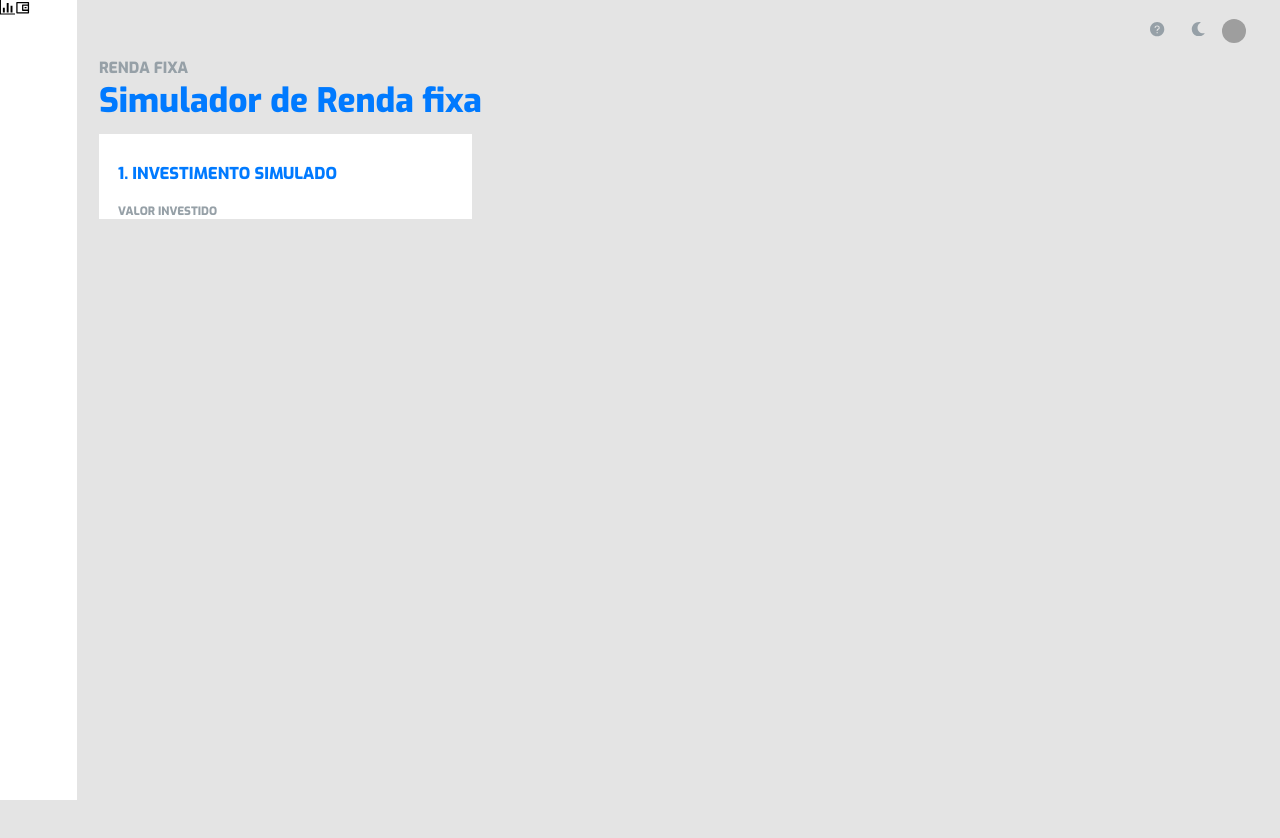
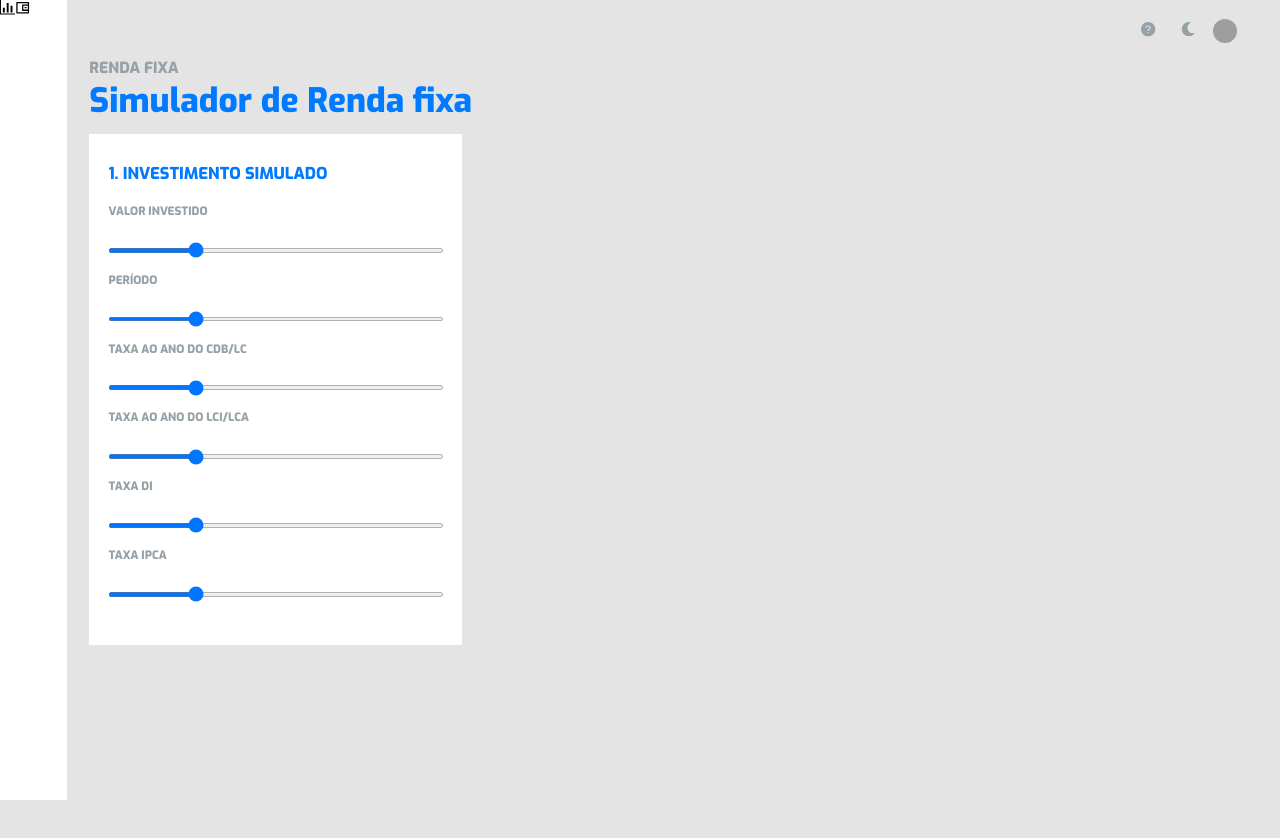
Before and after one commit to TalesFB/Simulador-CarteiraGlobal, a React (Create React App) app: page / in a window 1280 px wide. Shown: the top 838 px of the page. Before the commit the page ends 800 px from the top, so only its background shows below. Built offline with nearby package versions, Linux system fonts and the light colour scheme; grey boxes are pictures that could not be loaded.

Commit message:
moção dos stilos css para assets e inserção e componentização do ranges

```diff
--- a/src/assets/styles/global.css
+++ b/src/assets/styles/global.css
@@ -21,6 +21,7 @@ html,
 body,
 #root {
   height: 100vh;
+  margin-bottom: 5rem;
 }
 
 body {
--- /dev/null
+++ b/src/assets/styles/ranges.css
@@ -0,0 +1,26 @@
+.values form {
+  display: flex;
+  flex-direction: column;
+  margin-top: 1rem;
+}
+
+.values label {
+  margin: 1rem 1rem 0 2rem;
+  font: 800 1.2rem Exo;
+  color: var(--color-title-grey);
+}
+
+.values .ranges input[type="range"] {
+  /* -webkit-appearance: none; */
+  /* appearance: none; */
+
+  display: inline-block;
+  margin-top: 3rem;
+  width: 35rem;
+  height: 0.5rem;
+  position: relative;
+  left: 2rem;
+  border-radius: 10px;
+  background-color: var(--color-background);
+  outline: none;
+}
--- a/src/components/SideBar/styles.css
+++ b/src/assets/styles/sidebar.css
@@ -1,7 +1,7 @@
 #page-landing .sidebar {
   position: fixed;
   height: 100vh;
-  width: 8rem;
+  width: 7rem;
   display: block;
 
   background-color: var(--color-base);
--- a/src/components/Header/index.jsx
+++ b/src/components/Header/index.jsx
@@ -1,6 +1,6 @@
 import React from "react";
 
-import "./styles.css";
+import "../../assets/styles/header.css";
 
 function Header() {
   return (
--- /dev/null
+++ b/src/components/Ranges/index.jsx
@@ -0,0 +1,62 @@
+import React, { createRef, useState, useEffect } from "react";
+import "../../assets/styles/ranges.css";
+
+const Input = ({ props }) => {
+  return (
+    <form className="ranges">
+      <label>{props.label}</label>
+      <input
+        type="range"
+        min={0}
+        max={200.0}
+        step={1}
+        defaultValue={props.defaultValue}
+      />
+    </form>
+  );
+};
+
+function Ranges() {
+  const inputs = [
+    {
+      label: "VALOR INVESTIDO",
+      defaultValue: 50,
+      ref: createRef(),
+    },
+    {
+      label: "PERÍODO",
+      defaultValue: 50,
+      ref: createRef(),
+    },
+    {
+      label: "TAXA AO ANO DO CDB/LC",
+      defaultValue: 50,
+      ref: createRef(),
+    },
+    {
+      label: "TAXA AO ANO DO LCI/LCA",
+      defaultValue: 50,
+      ref: createRef(),
+    },
+    {
+      label: "TAXA DI",
+      defaultValue: 50,
+      ref: createRef(),
+    },
+    {
+      label: "TAXA IPCA",
+      defaultValue: 50,
+      ref: createRef(),
+    },
+  ];
+
+  return (
+    <>
+      {inputs.map((input) => (
+        <Input props={input} />
+      ))}
+    </>
+  );
+}
+
+export default Ranges;
--- a/src/components/SideBar/index.jsx
+++ b/src/components/SideBar/index.jsx
@@ -3,7 +3,7 @@ import React from "react";
 import { GoGraph } from "react-icons/go";
 import { RiWallet2Line } from "react-icons/ri";
 
-import "./styles.css";
+import "../../assets/styles/sidebar.css";
 
 function Sidebar() {
   return (
--- a/src/components/TopBar/index.jsx
+++ b/src/components/TopBar/index.jsx
@@ -3,7 +3,7 @@ import React from "react";
 import { AiFillQuestionCircle } from "react-icons/ai";
 import { FaMoon } from "react-icons/fa";
 
-import "./styles.css";
+import "../../assets/styles/topbar.css";
 
 function Topbar() {
   return (
--- a/src/pages/Simulador.jsx
+++ b/src/pages/Simulador.jsx
@@ -3,6 +3,7 @@ import React from "react";
 import Sidebar from "../components/SideBar";
 import Topbar from "../components/TopBar";
 import Header from "../components/Header";
+import Ranges from "../components/Ranges";
 
 import {} from "react-icons/";
 import "./styles.css";
@@ -17,7 +18,7 @@ function Simulador() {
         <div id="charts">
           <div className="values">
             <h1>1. INVESTIMENTO SIMULADO</h1>
-            <h3>VALOR INVESTIDO</h3>
+            <Ranges />
           </div>
           <div className="results"></div>
         </div>
--- a/src/pages/styles.css
+++ b/src/pages/styles.css
@@ -4,7 +4,7 @@
 }
 
 #main {
-  margin-left: 8rem;
+  margin-left: 7rem;
   width: calc(100% - 8rem);
 }
 
@@ -12,6 +12,7 @@
   /* height: 77%; */
   width: 31%;
   margin: 1.2rem 0 2rem 2.3rem;
+  padding-bottom: 5rem;
   background-color: var(--color-base);
 }
 
@@ -21,9 +22,3 @@
   font: 800 1.7rem Exo;
   color: var(--color-primary);
 }
-
-#charts .values h3 {
-  margin: 2rem 1rem 0 2rem;
-  font: 800 1.2rem Exo;
-  color: var(--color-title-grey);
-}
```
Also changed, not shown: src/assets/imagens/logo-icon.svg (added), src/assets/styles/header.css (renamed from src/components/Header/styles.css), src/assets/styles/topbar.css (renamed from src/components/TopBar/styles.css), 1 other file (tests, documents, lock files or other folders).
